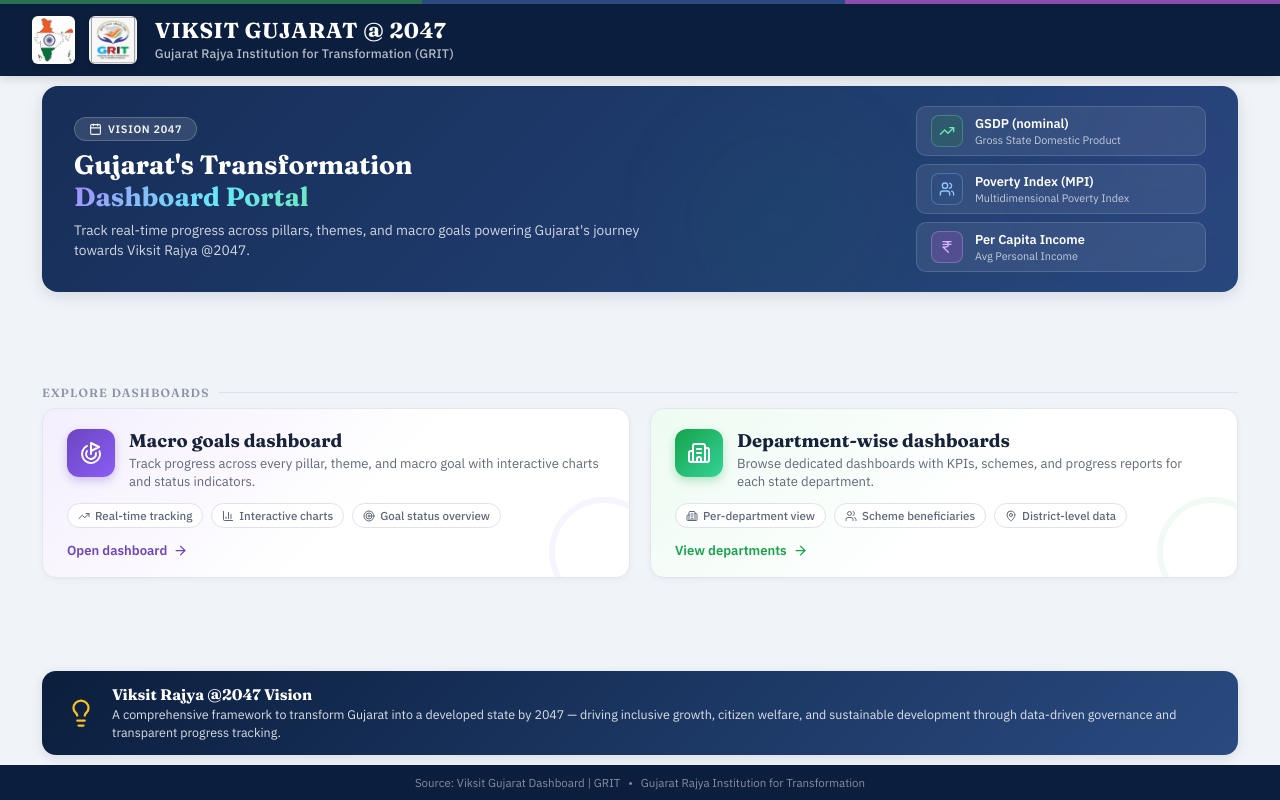
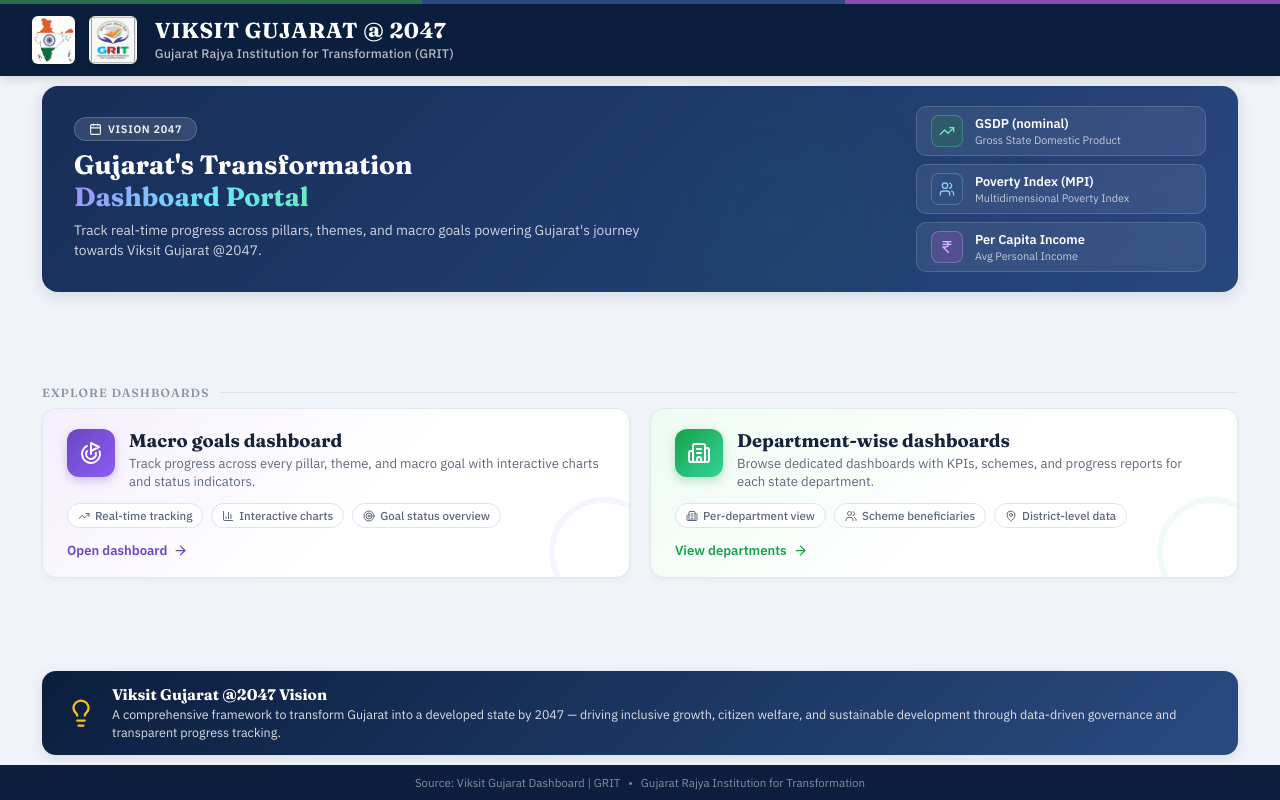
Before and after one commit to abhinavpancholi/viksit-landingpage, a React (Vite) app: page / in a window 1280 px wide. Built offline with nearby package versions, Linux system fonts and the light colour scheme.

Commit message:
viksit gujarat rename

```diff
--- a/src/pages/HomePage.jsx
+++ b/src/pages/HomePage.jsx
@@ -34,7 +34,7 @@
             </h2>
             <p className="hero__sub">
               Track real-time progress across pillars, themes, and macro goals
-              powering Gujarat's journey towards Viksit Rajya&nbsp;@2047.
+              powering Gujarat's journey towards Viksit Gujarat&nbsp;@2047.
             </p>
           </div>
 
@@ -145,7 +145,7 @@
         <div className="vision-banner__content">
           <Lightbulb strokeWidth={1.8} className="vision-banner__icon" />
           <div className="vision-banner__text-wrap">
-            <h3 className="vision-banner__title">Viksit Rajya @2047 Vision</h3>
+            <h3 className="vision-banner__title">Viksit Gujarat @2047 Vision</h3>
             <p className="vision-banner__text">
               A comprehensive framework to transform Gujarat into a developed state by 2047 —
               driving inclusive growth, citizen welfare, and sustainable development
```
